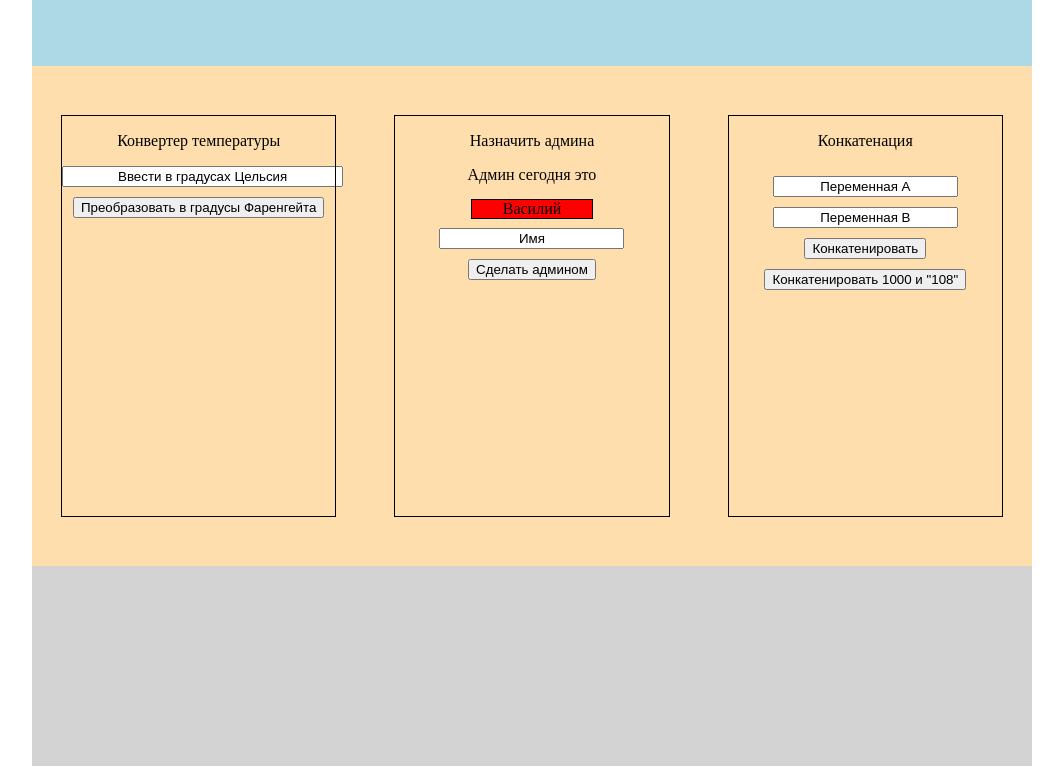
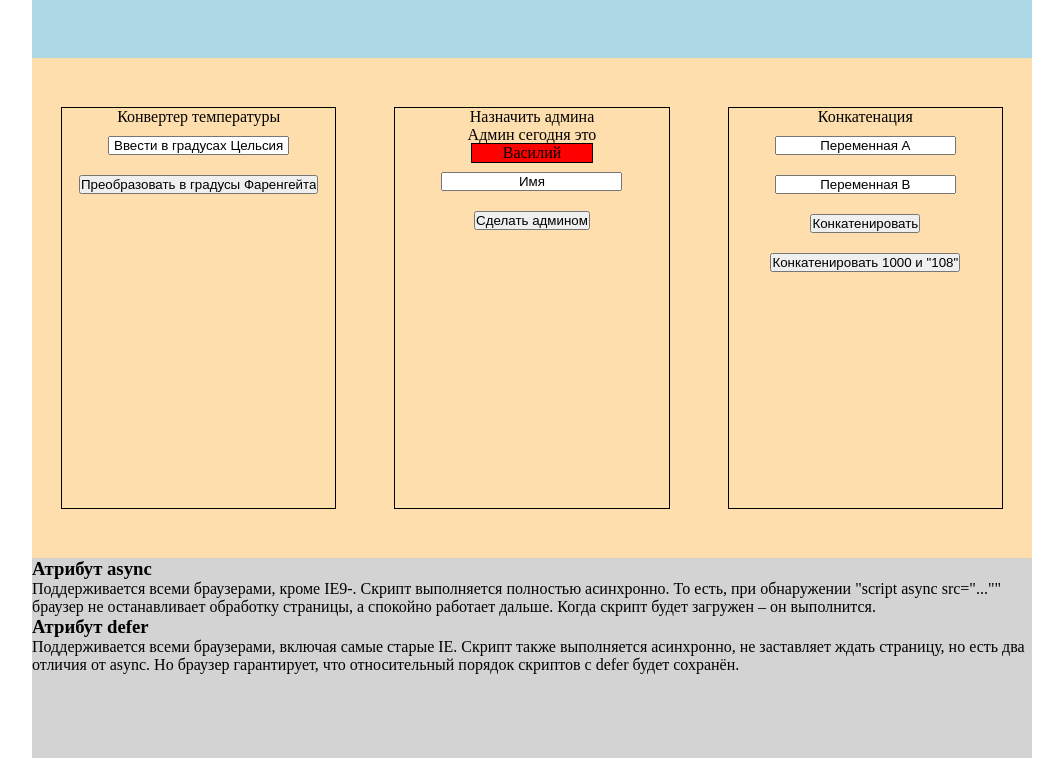
Before and after one commit to inviskahuna/study_js, a plain HTML site: page lesson_1/index.html in a window 1280 px wide. Shown: the part 142-916 px from the top of the page, without its empty margins (108-1171 px from the left). Drawn offline with Linux system fonts and the light colour scheme.

Commit message:
all work

```diff
--- a/lesson_1/index.html
+++ b/lesson_1/index.html
@@ -17,26 +17,35 @@
     <div class="main">
         <div class="block">
             <p>Конвертер температуры</p>
-            <input class="fahrenheit" type="text" id="inputC" value="Ввести в градусах Цельсия"  />
-            <input type="submit" onclick="convertTemp()" value="Преобразовать в градусы Фаренгейта"/>
+            <input class="fahrenheit" type="text" id="inputC" value="Ввести в градусах Цельсия" />
+            <input type="submit" onclick="convertTemp()" value="Преобразовать в градусы Фаренгейта" />
         </div>
         <div class="block">
             <p>Назначить админа</p>
             <p>Админ сегодня это</p><span id="admin">Василий</span>
-            <input class="name" type="text" id="inputName" value="Имя"  />
-            <input type="submit" onclick="doAdmin()" value="Сделать админом"/>
+            <input class="name" type="text" id="inputName" value="Имя" />
+            <input type="submit" onclick="doAdmin()" value="Сделать админом" />
         </div>
         <div class="block">
             <p>Конкатенация</p>
-            <input class="name" type="text" id="inputVarA" value="Переменная А"  />
-            <input class="name" type="text" id="inputVarB" value="Переменная B"  />
-            <input type="submit" onclick="concatination()" value="Конкатенировать"/>
+            <input class="name" type="text" id="inputVarA" value="Переменная А" />
+            <input class="name" type="text" id="inputVarB" value="Переменная B" />
+            <input type="submit" onclick="concatination()" value="Конкатенировать" />
             <input type="submit" onclick="strongConc()" value="Конкатенировать 1000 и &quot;108&quot;" />
         </div>
         <div class="clr"></div>
     </div>
-    <div class="footer"></div>
-
+    <div class="footer">
+        <h3>Атрибут async</h3>
+        <p>Поддерживается всеми браузерами, кроме IE9-. Скрипт выполняется полностью асинхронно. То есть, при
+            обнаружении &quot;script async src="..."&quot; браузер не останавливает обработку страницы, а спокойно
+            работает дальше. Когда скрипт будет загружен – он выполнится.
+        </p>
+        <h3>Атрибут defer</h3>
+        <p> Поддерживается всеми браузерами, включая самые старые IE. Скрипт также выполняется асинхронно, не
+            заставляет ждать страницу, но есть два отличия от async.
+            Но браузер гарантирует, что относительный порядок скриптов с defer будет сохранён.
+        </p>
+    </div>
 </body>
-
 </html>
--- a/lesson_1/style.less
+++ b/lesson_1/style.less
@@ -1,5 +1,11 @@
 @widthAll: 1000px;
 @colorBack: lightgray;
+*
+{
+  margin: 0;
+  padding: 0;
+}
+
 .header {
     width: @widthAll;
     height: 200px;
@@ -19,24 +25,28 @@
 
     .block {
         width: @widthAll / 3 - 60;
-        display: block;
+        display: flex;
+        flex-direction: column;
+        align-content: space-between;
+        flex-grow: unset;
+        flex-shrink: unset;
         height: 400px;
         margin: 50px 30px;
         outline: 1px solid black;
         text-align: center;
+        align-content: center;
         float: left;
 
         .fahrenheit {
             display: block;
-            width: 100%;
         }
         p {
             display: block;
-
             width: 100%;
         }
         input {
-            margin-top: 10px;
+            width: auto;
+            margin: 10px auto;
             text-align: center;
         }
         span {
```
Also changed, not shown: lesson_1/style.css.
